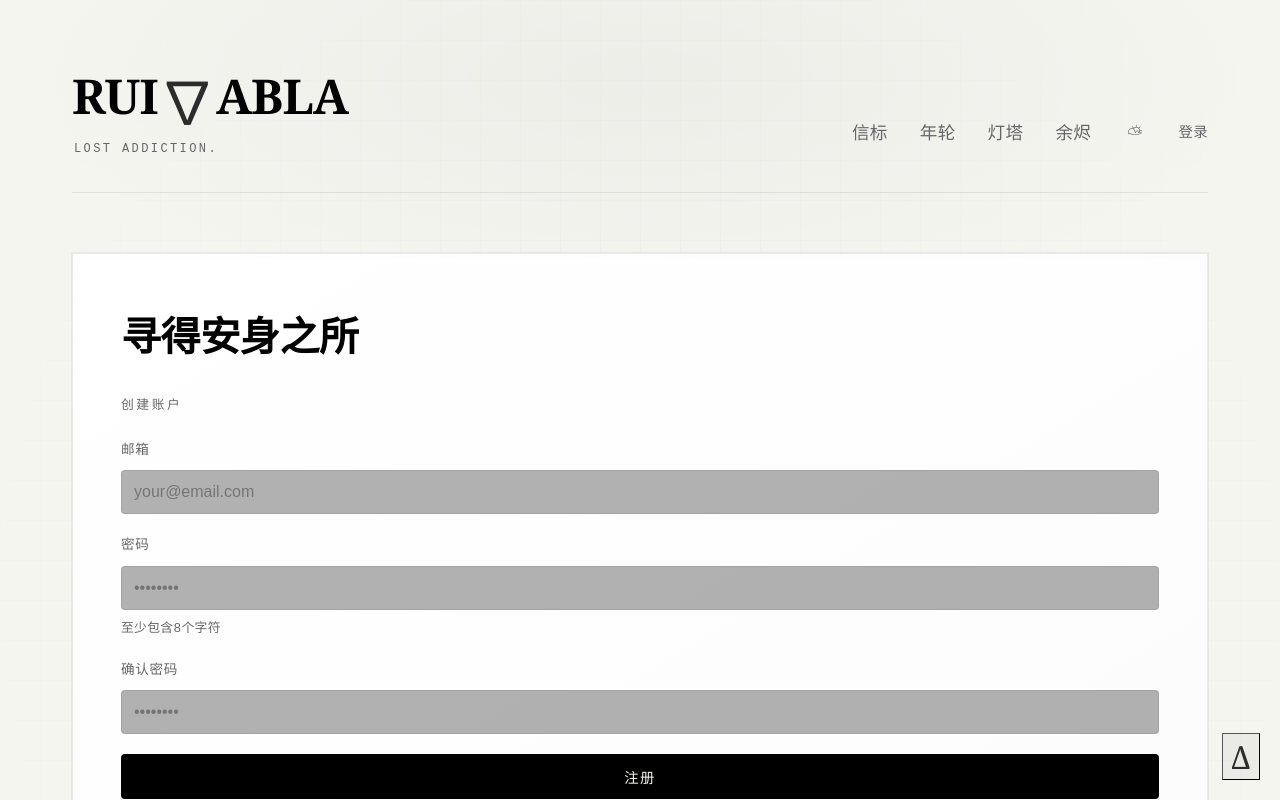
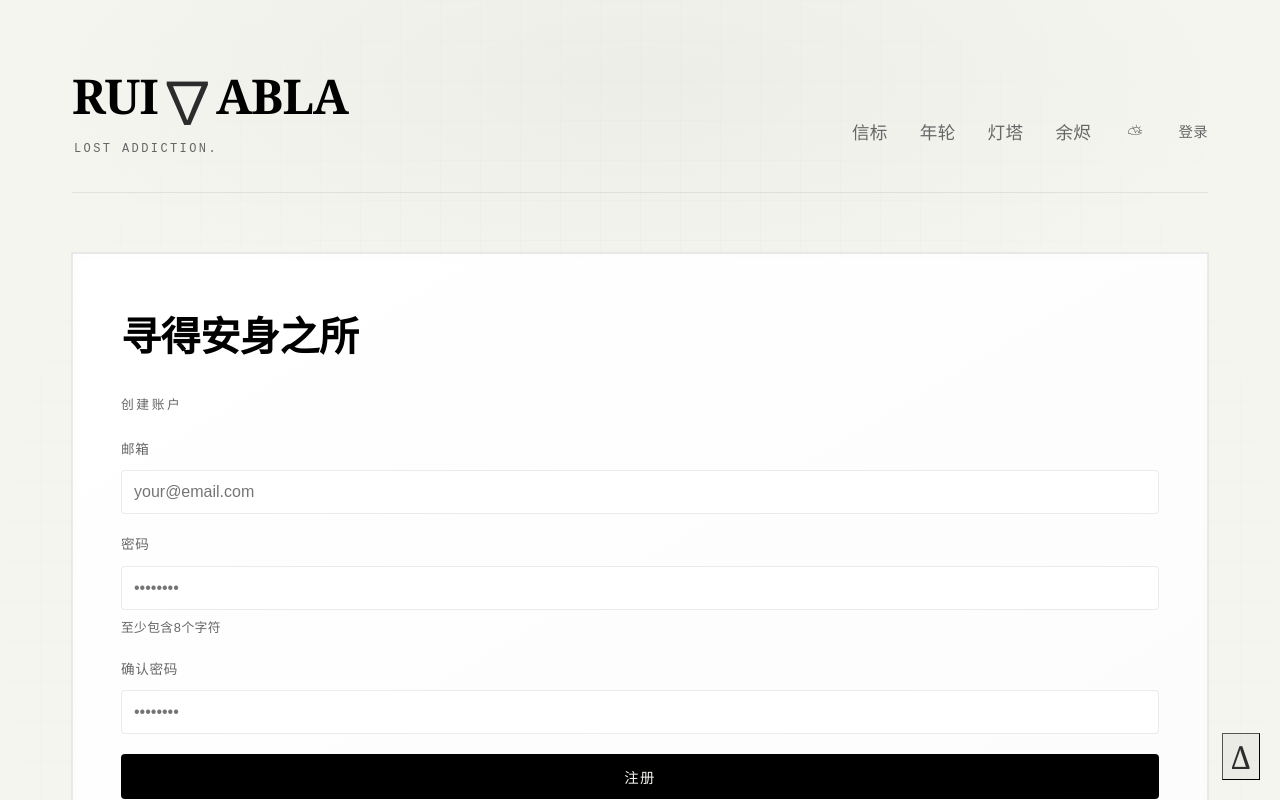
Before and after one commit to Shikochin/ruinabla, a Vue app: page /register in a window 1280 px wide. Shown: the top 800 px of the page. Built offline with nearby package versions, Linux system fonts and the light colour scheme; no server answers.

Commit message:
fix: style

```diff
--- a/package.json
+++ b/package.json
@@ -10,6 +10,7 @@
     "dev": "vite",
     "build": "vite build",
     "preview": "vite preview",
+    "deploy": "vite build && wrangler pages deploy",
     "test:unit": "vitest",
     "build-only": "vite build",
     "type-check": "vue-tsc --build",
--- a/src/views/auth/RegisterView.vue
+++ b/src/views/auth/RegisterView.vue
@@ -155,7 +155,6 @@ async function handleRegister() {
 }
 
 .field input {
-  background: rgba(0, 0, 0, 0.3);
   border: 1px solid var(--ruins-border);
   color: var(--ruins-text);
   padding: 12px;
```
